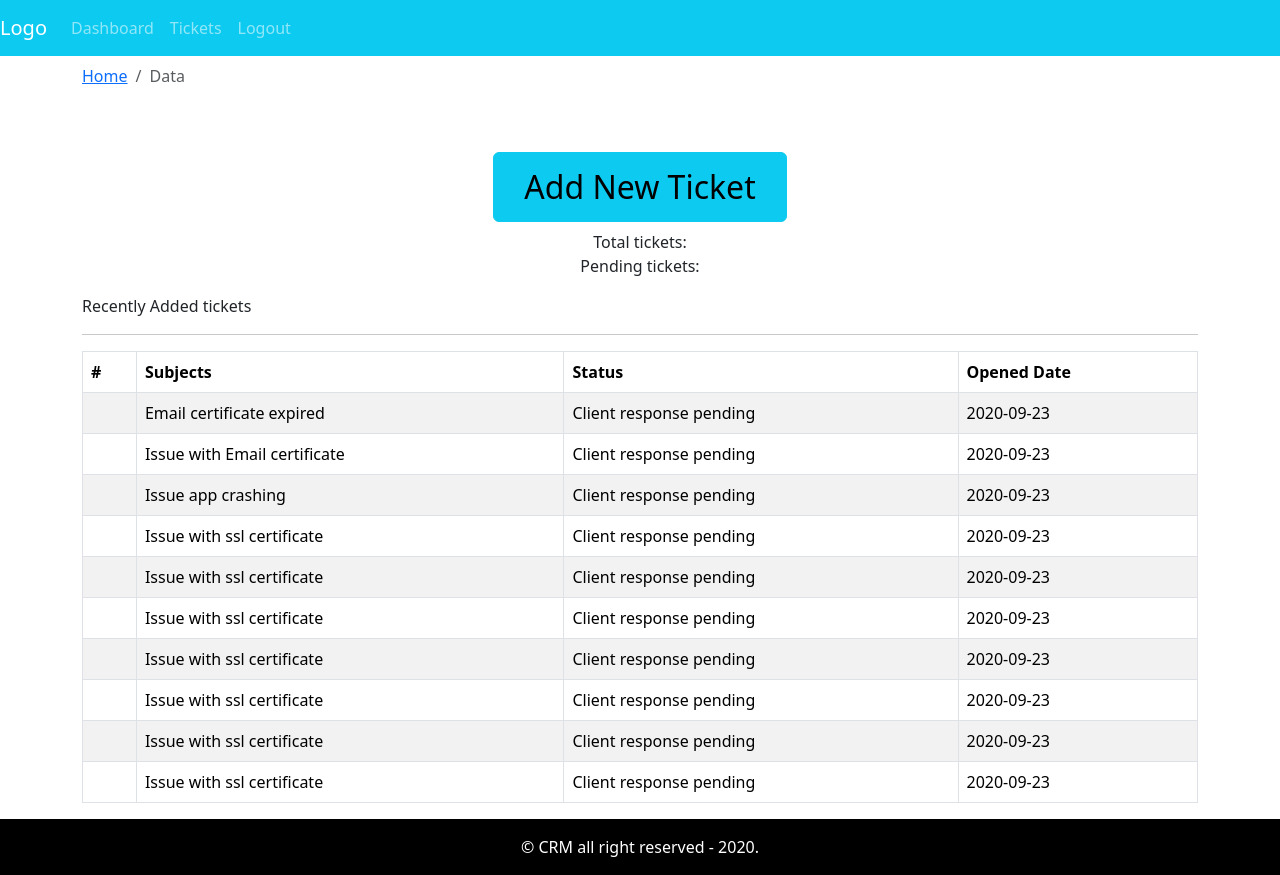
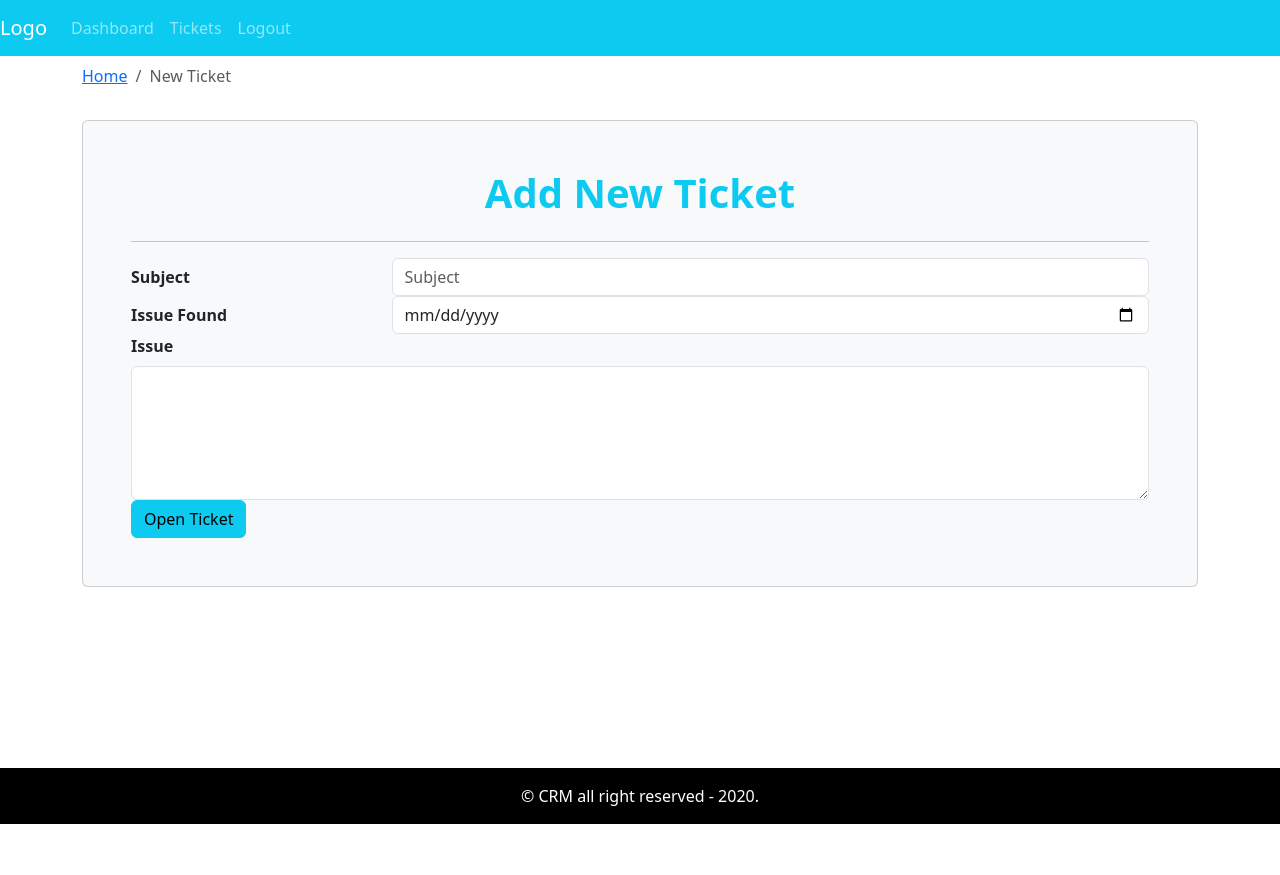
Before and after one commit to SANJAY81565/crm-frontend, a React (Create React App) app: page / in a window 1280 px wide. After the commit the page ends 824 px from the top, so only its background shows below. Built offline with nearby package versions, Linux system fonts and the light colour scheme.

Commit message:
created Add ticket form

```diff
--- a/src/App.js
+++ b/src/App.js
@@ -1,5 +1,6 @@
 import './App.css';
 import { DefaultLayout } from './layout/defaultLayout';
+import { AddTicket } from './pages/addTickets/AddTickets.page';
 import { Dashboard } from './pages/dashboard/Dashboard.page';
 import Entry from './pages/entry/Entry.page';
 
@@ -8,7 +9,8 @@ function App() {
     <div className="App">
       {/*<Entry/>*/}
       <DefaultLayout>
-        <Dashboard/>
+        {/*<Dashboard/>*/}
+        <AddTicket/>
       </DefaultLayout>
     </div>
   );
--- /dev/null
+++ b/src/components/addTicketForm/AddTicketForm.comp.js
@@ -0,0 +1,89 @@
+import React, {useState, useEffect} from 'react'
+import {
+    Form,
+    Card,
+    Row,
+    Col,
+    Button
+  } from "react-bootstrap";
+
+  const initialFrmDt = {
+    subject: "",
+    issueDate: "",
+    message: "",
+  };
+
+export const AddTicketForm = () => {
+    const [frmData, setFrmData] = useState(initialFrmDt);
+    useEffect(() => {},[frmData])
+
+    const handleOnChange = (e) => {
+        const { name, value } = e.target;
+
+        setFrmData({
+          ...frmData,
+          [name]: value,
+        });
+      };
+
+    const handleOnSubmit = (e) =>{
+        e.preventDefault()
+        console.log('ticket submitted');
+    }
+
+  return (
+    <Card className="mt-3 add-new-ticket bg-light p-5">
+      <h1 className="text-info text-center fw-bold">Add New Ticket</h1>
+      <hr />
+      <Form autoComplete="off" onSubmit={handleOnSubmit}>
+        <Form.Group as={Row}>
+          <Form.Label column sm={3} className='fw-bold'>
+            Subject
+          </Form.Label>
+          <Col sm={9}>
+            <Form.Control
+              name="subject"
+              value={frmData.subject}
+              // minLength="3"
+              maxLength="100"
+              onChange={handleOnChange}
+              placeholder="Subject"
+              required
+            />
+            <Form.Text className="text-danger">
+            </Form.Text>
+          </Col>
+        </Form.Group>
+        <Form.Group as={Row}>
+          <Form.Label column sm={3} className='fw-bold'>
+            Issue Found
+          </Form.Label>
+          <Col sm={9}>
+            <Form.Control
+              type="date"
+              name="issueDate"
+              value={frmData.issueDate}
+              onChange={handleOnChange}
+              required
+            />
+          </Col>
+        </Form.Group>
+        <Form.Group>
+          <Form.Label className='fw-bold'>Issue</Form.Label>
+          <Form.Control
+            as="textarea"
+            name="message"
+            rows="5"
+            value={frmData.message}
+            onChange={handleOnChange}
+            required
+          />
+        </Form.Group>
+
+        <Button type="submit" variant="info" block>
+          Open Ticket
+        </Button>
+      </Form>
+    </Card>
+  );
+};
--- a/src/components/breadCrumb/BreadCrumb.comp.js
+++ b/src/components/breadCrumb/BreadCrumb.comp.js
@@ -1,10 +1,10 @@
 import Breadcrumb from 'react-bootstrap/Breadcrumb';
 
-function PageBreadcrumb() {
+function PageBreadcrumb({page}) {
   return (
     <Breadcrumb>
       <Breadcrumb.Item href="#">Home</Breadcrumb.Item>
-      <Breadcrumb.Item active>Data</Breadcrumb.Item>
+      <Breadcrumb.Item active>{page}</Breadcrumb.Item>
     </Breadcrumb>
   );
 }
--- /dev/null
+++ b/src/pages/addTickets/AddTickets.page.js
@@ -0,0 +1,22 @@
+import React from "react";
+import { Container, Row, Col } from "react-bootstrap";
+import { AddTicketForm } from "../../components/addTicketForm/AddTicketForm.comp";
+import PageBreadcrumb from "../../components/breadCrumb/BreadCrumb.comp";
+
+export const AddTicket = () => {
+  return (
+    <Container>
+      <Row>
+        <Col>
+          <PageBreadcrumb page="New Ticket" />
+        </Col>
+      </Row>
+
+      <Row>
+        <Col>
+          <AddTicketForm />
+        </Col>
+      </Row>
+    </Container>
+  );
+};
--- a/src/pages/dashboard/Dashboard.page.js
+++ b/src/pages/dashboard/Dashboard.page.js
@@ -9,7 +9,7 @@ export const Dashboard = () => {
     <Container>
       <Row>
         <Col>
-        <PageBreadcrumb/>
+        <PageBreadcrumb page='Dashboard'/>
         </Col>
       </Row>
       <Row>
```
